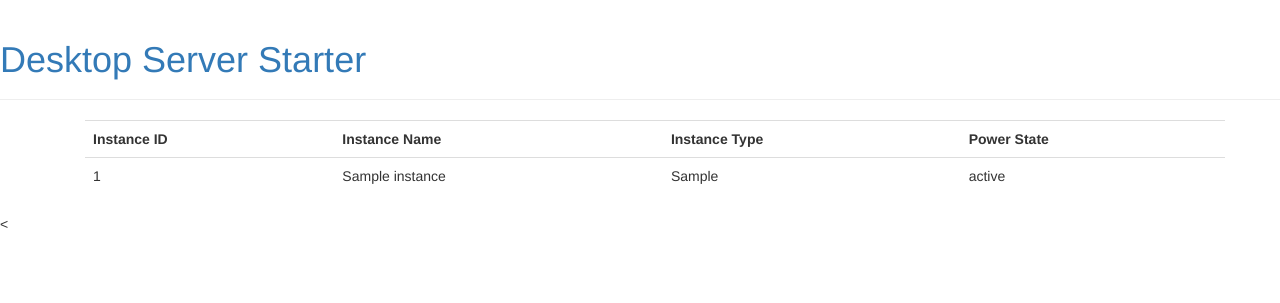
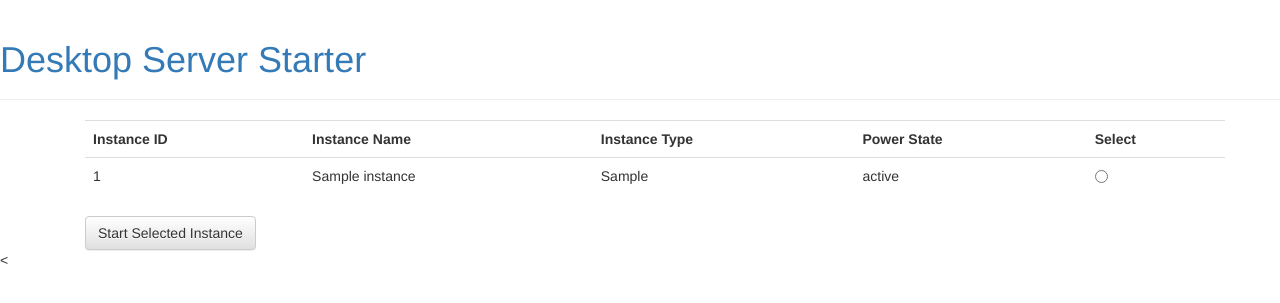
Before and after one commit to dicconb/ec2manager, a Django app: template startstop/templates/startstop/list_EC2_instances.html in a window 1280 px wide. Shown: the top 303 px of the page. Run offline with Django 3.2, Linux system fonts and the light colour scheme; the template is opened without the code that fills it: most values are stand-ins (such as "Sample title", 1, 10 or a date in 2020); some libraries are stand-ins or nearby versions.

Commit message:
added form and visual elements

```diff
--- a/startstop/templates/startstop/list_EC2_instances.html
+++ b/startstop/templates/startstop/list_EC2_instances.html
@@ -2,9 +2,10 @@
 {% block content %}
 
 <div class="container">
+<form method="POST" class="post-form">{% csrf_token %}
 <table class="table">
 <tr>
-	<th>Instance ID</th><th>Instance Name</th><th>Instance Type</th><th>Power State</th>
+	<th>Instance ID</th><th>Instance Name</th><th>Instance Type</th><th>Power State</th><th>Select</th>
 </tr>
 {% for instance in instances %}
 <tr>
@@ -12,8 +13,11 @@
 	<td>{{ instance.name }}</td>
 	<td>{{ instance.instance_type}}</td>
 	<td>{{ instance.powerState}}</td>
+	<td><input type="radio" name="instanceid" value="{{ instance.id }}" /></td>
 </tr>
 {% endfor %}
 </table>
+<button type="submit" class="btn btn-default">Start Selected Instance</button>
+</form>
 </div>
 {% endblock %}
```
